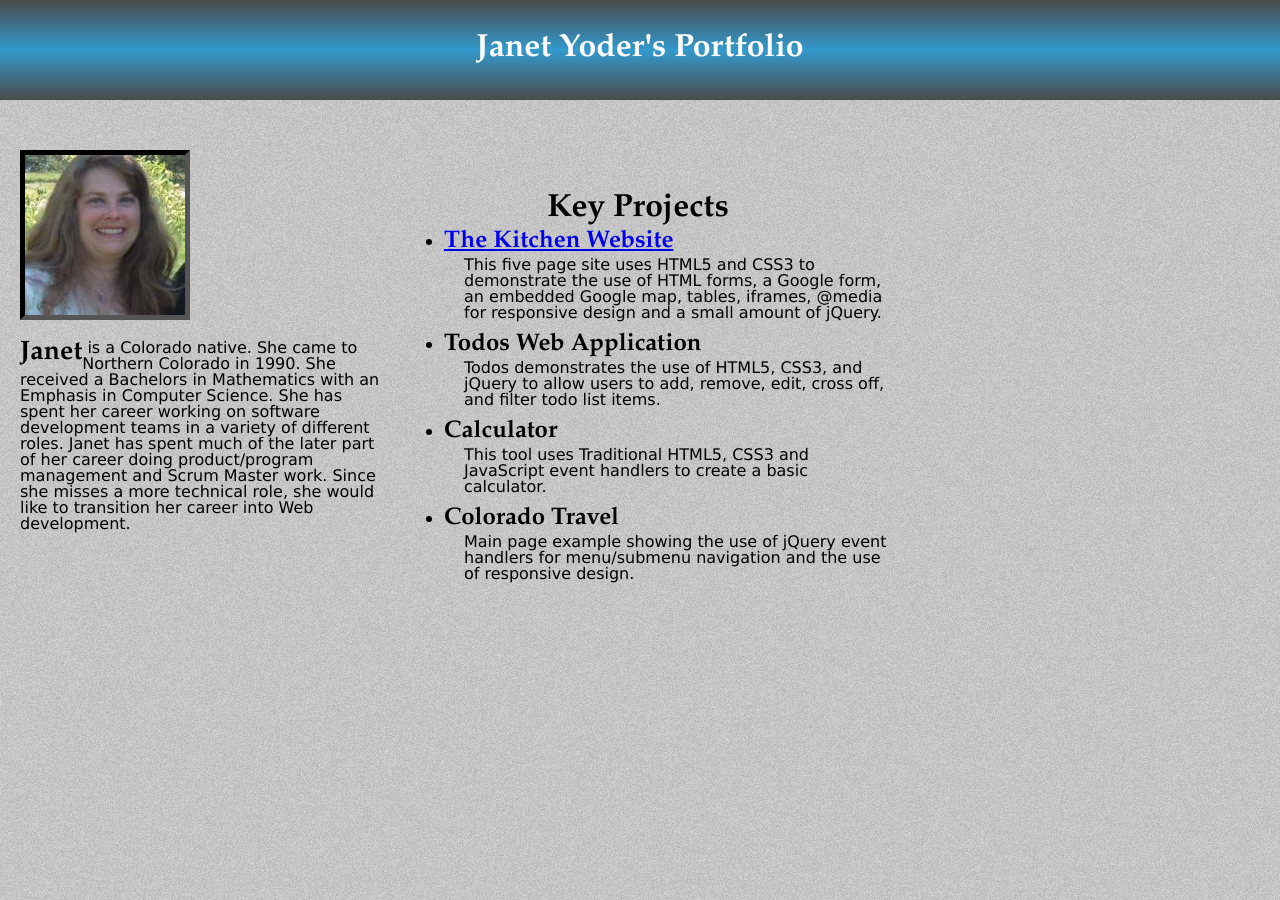
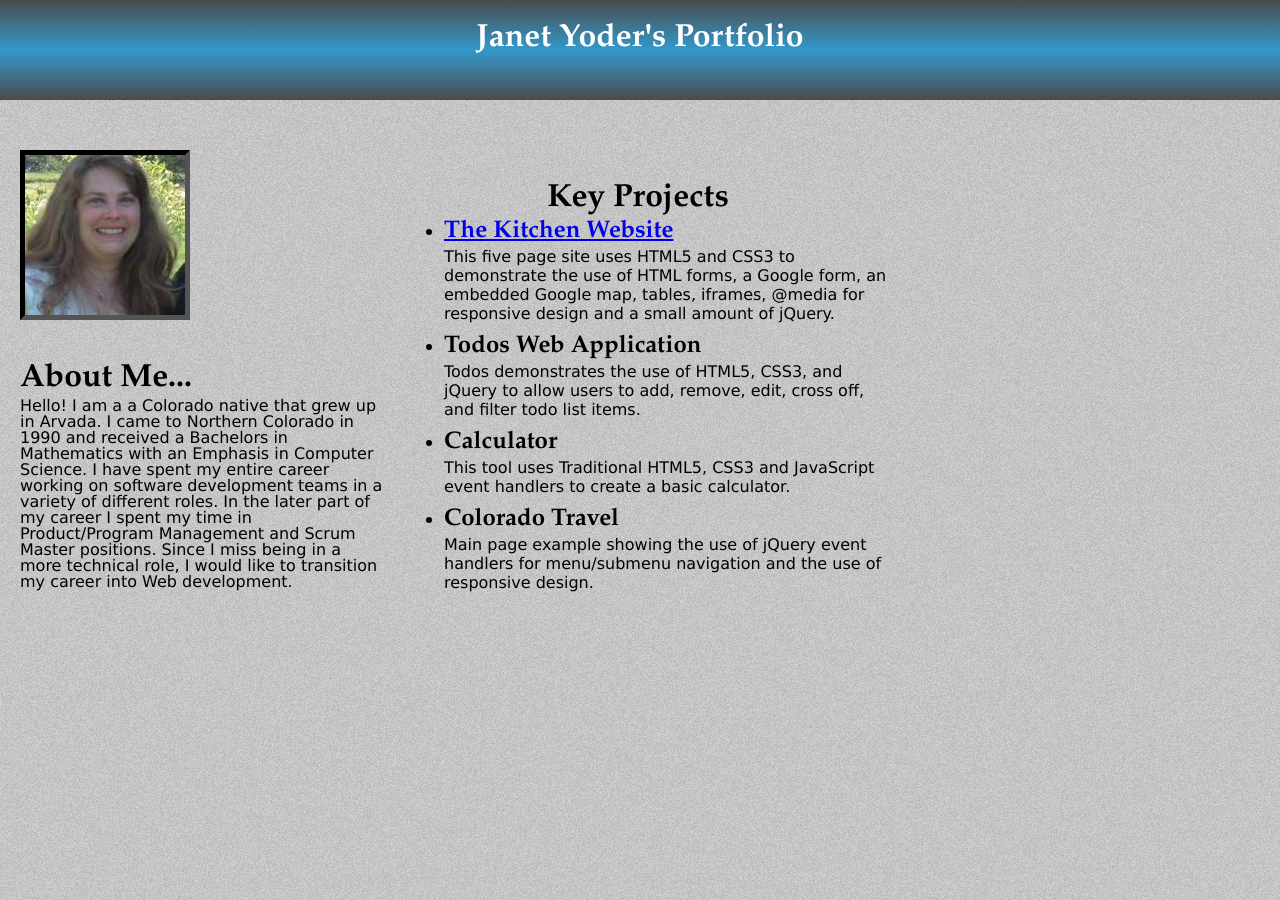
Before and after one commit to jcyoder/jcyoder.github.io, a Jekyll site: the page index.html, which Jekyll copies as it is, in a window 1280 px wide. Built offline with Jekyll 4.4.1, drawn with Linux system fonts in a browser that asks for light colours.

Commit message:
changed to first person

```diff
--- a/index.css
+++ b/index.css
@@ -27,7 +27,8 @@ header {
 
 h1 {
 	text-align: center;
-	padding-top: 30px;
+	padding-top: 20px;
+
 }
 
 /* intro section */
@@ -38,12 +39,17 @@ h1 {
 /*	display: inline;*/
 }
 
+.intro h1 {
+	text-align: left;
+	margin-left: 20px;
+}
+
 /* image of janet */
 .intro .janet {
 	width: 160px;
 	display: block;
 	height: auto;
-	margin: 20px;
+	margin:20px;
     border: 5px inset black;
 }
 
@@ -55,11 +61,12 @@ h1 {
 	font-family: "Adobe Caslon Pro", "Book Antiqua", sans-serif;
 }
 
-p {
+.intro p {
 	font-family: Verdana, Geneva, sans-serif;
 	font-size: 12pt;
     line-height: 1;
-    margin-left: 20px;
+	margin-left: 20px;
+
 }
 
 .projects {
--- a/index.html
+++ b/index.html
@@ -23,12 +23,22 @@ title: home
 
 		<div class="intro">
 			<img class="janet" src="images/JanetYoder.jpg" alt="Photo of Janet"/>
+				<h1>About Me...</h1>
+				<p>
+					Hello!  I am a a Colorado native that grew up in Arvada.  I came to Northern Colorado in 1990
+					and received a Bachelors in Mathematics with an Emphasis in Computer Science.
+					I have spent my entire career working on software development teams in a variety of different
+					roles. In the later part of my career I spent my time in Product/Program Management and Scrum Master
+					positions. Since I miss being in a more technical role, I would like to transition my career into Web development.
+				</p>
+			<!--
 			<p><span class="bio">Janet</span>&nbsp;is a Colorado native.  She came to Northern Colorado in 1990.
 				She received a Bachelors in Mathematics with an Emphasis in Computer Science.
                 She has spent her career working on software development teams in a variety of different
                 roles. Janet has spent much of the later part of her career doing product/program management and Scrum Master
                 work. Since she misses a more technical role, she would like to transition her career into Web development.
 			</p>
+			-->
 		</div>
 		<div class="projects">
 			<h1>Key Projects</h1>
```
